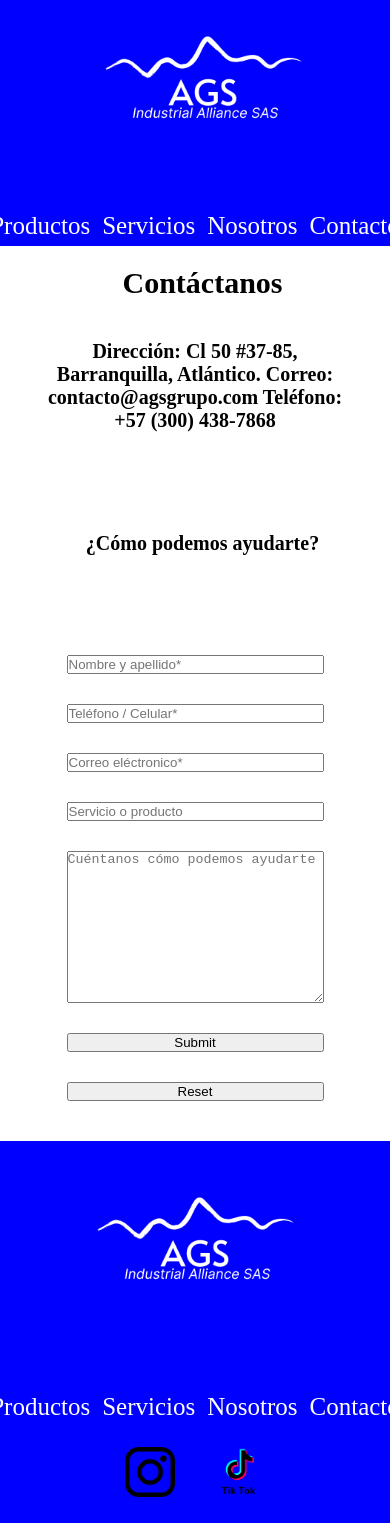
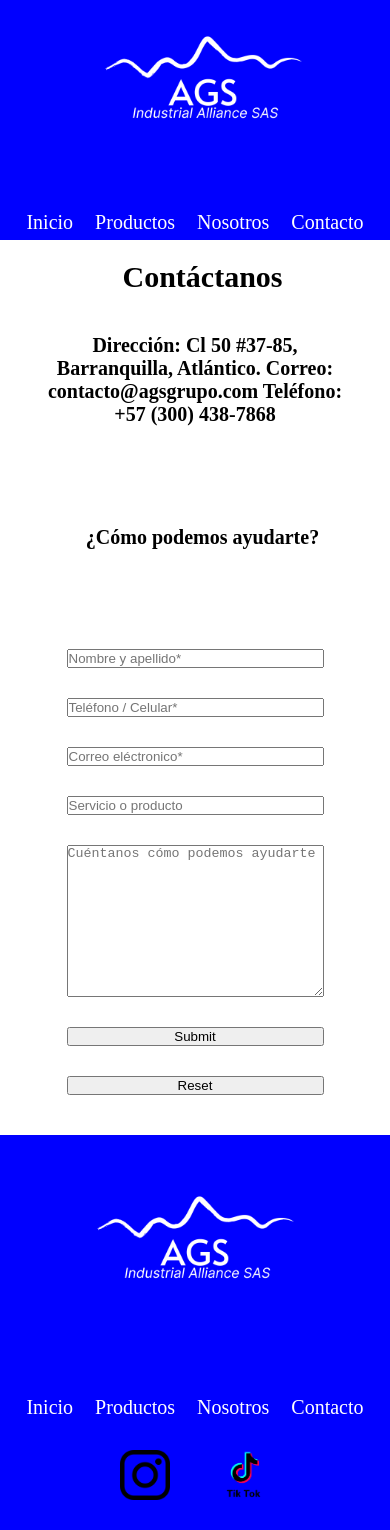
Before and after one commit to ric1408/PreEntrega2Sanchez, a plain HTML site: page pages/contacto.html in a window 390 px wide. Drawn offline with Linux system fonts and the light colour scheme.

Commit message:
revision y arreglo de listas

```diff
--- a/css/style.css
+++ b/css/style.css
@@ -171,7 +171,7 @@ footer{background-color: blue;}
         height: 200px;
         width: 240px;
         border-radius: 20px;
-
+        margin-left: 300px;
     }
 
 
@@ -264,6 +264,12 @@ footer{background-color: blue;}
 @media (max-width:768px){
     ul{display: flex;flex-direction: row; justify-content: center;padding-left:0;}
     li{padding:4px;margin:2px;}
+    a {
+        text-decoration: none;
+        color: white;
+        font-size: 20px;
+        padding: 5px;
+    }
     main, footer, header{display:flex;flex-direction: column;align-items: center;}
     .gridMain{display:flex;flex-direction: column;}
     .desaparecer{display:none;}
@@ -274,7 +280,7 @@ footer{background-color: blue;}
     .gridContacto, .formulario form, .datosContacto{display:flex;flex-direction:column;}
     .imgContacto img {height: 300px; width: 300px;}
     .gridServicios{display:flex;flex-direction: column;}
-    .imgServicios{margin-left: 80px;}
+    .imgServicios img{margin-left: 55px;}
     .gridNosotros{display:flex;flex-direction: column;}
     .imgNosotros img{height: 300px; width: 200px; margin-left: 20px;}
 }
--- a/pages/contacto.html
+++ b/pages/contacto.html
@@ -18,9 +18,9 @@
             </div>
             <nav>
                 <ul>
-                    <li class="desaparecer"><a href="../index.html">Inicio</a></li>
+                    <li><a href="../index.html">Inicio</a></li>
                     <li><a href="productos.html">Productos</a></li>
-                    <li><a href="servicios.html">Servicios</a></li>
+                    <li class="desaparecer"><a href="servicios.html">Servicios</a></li>
                     <li><a href="nosotros.html">Nosotros</a></li>
                     <li><a href="contacto.html">Contacto</a></li>
                  </ul>
@@ -58,9 +58,9 @@
             </div>
             <nav class="listaFoo">
                 <ul>
-                    <li class="desaparecer"><a href="../index.html">Inicio</a></li>
+                    <li><a href="../index.html">Inicio</a></li>
                     <li><a href="productos.html">Productos</a></li>
-                    <li><a href="servicios.html">Servicios</a></li>
+                    <li class="desaparecer"><a href="servicios.html">Servicios</a></li>
                     <li><a href="nosotros.html">Nosotros</a></li>
                     <li><a href="contacto.html">Contacto</a></li>
                 </ul>
```
Also changed, not shown: index.html (+4 -4 lines), pages/nosotros.html (+4 -4 lines), pages/productos.html (+4 -4 lines), pages/servicios.html (+4 -4 lines).
